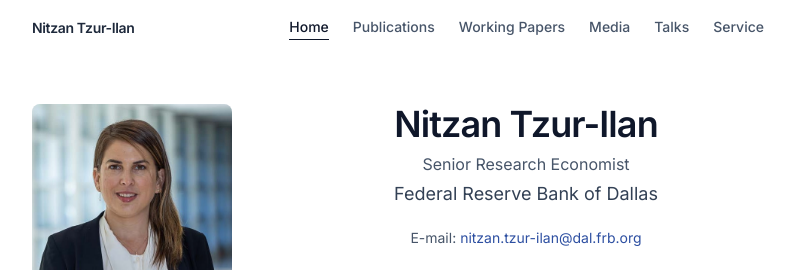
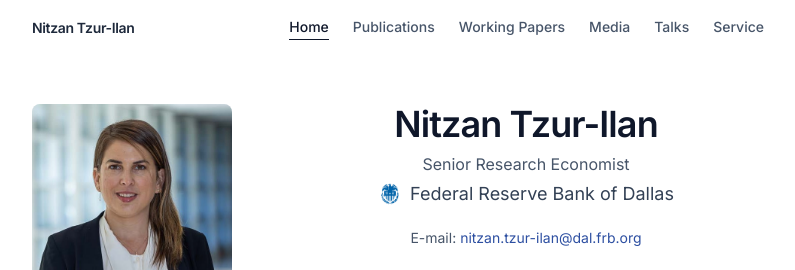
Before and after one commit to nitzantzur/website, a React (Vite) app: page / in a window 1280 px wide. Shown: the top 270 px of the page, without its empty margins (242-1037 px from the left). Built offline with nearby package versions, Linux system fonts and the light colour scheme.

Commit message:
Add Dallas Fed icon next to institution name
Co-Authored-By: Claude Sonnet 4.6 <noreply@anthropic.com>

```diff
--- a/src/pages/Home.tsx
+++ b/src/pages/Home.tsx
@@ -89,7 +89,10 @@ export default function Home() {
               {bio.name}
             </h1>
             <p className="text-base text-slate-600 mb-1">{bio.title}</p>
-            <p className="text-lg text-slate-700 mb-5">{bio.institution}</p>
+            <div className="flex items-center justify-center gap-2 mb-5">
+              <img src="/dallasfed-icon.png" alt="Dallas Fed" className="w-6 h-6 rounded-sm object-cover" />
+              <p className="text-lg text-slate-700">{bio.institution}</p>
+            </div>
 
             <p className="text-sm text-slate-600 mb-5">
               E-mail:{' '}
```
Also changed, not shown: public/dallasfed-icon.png (added).
